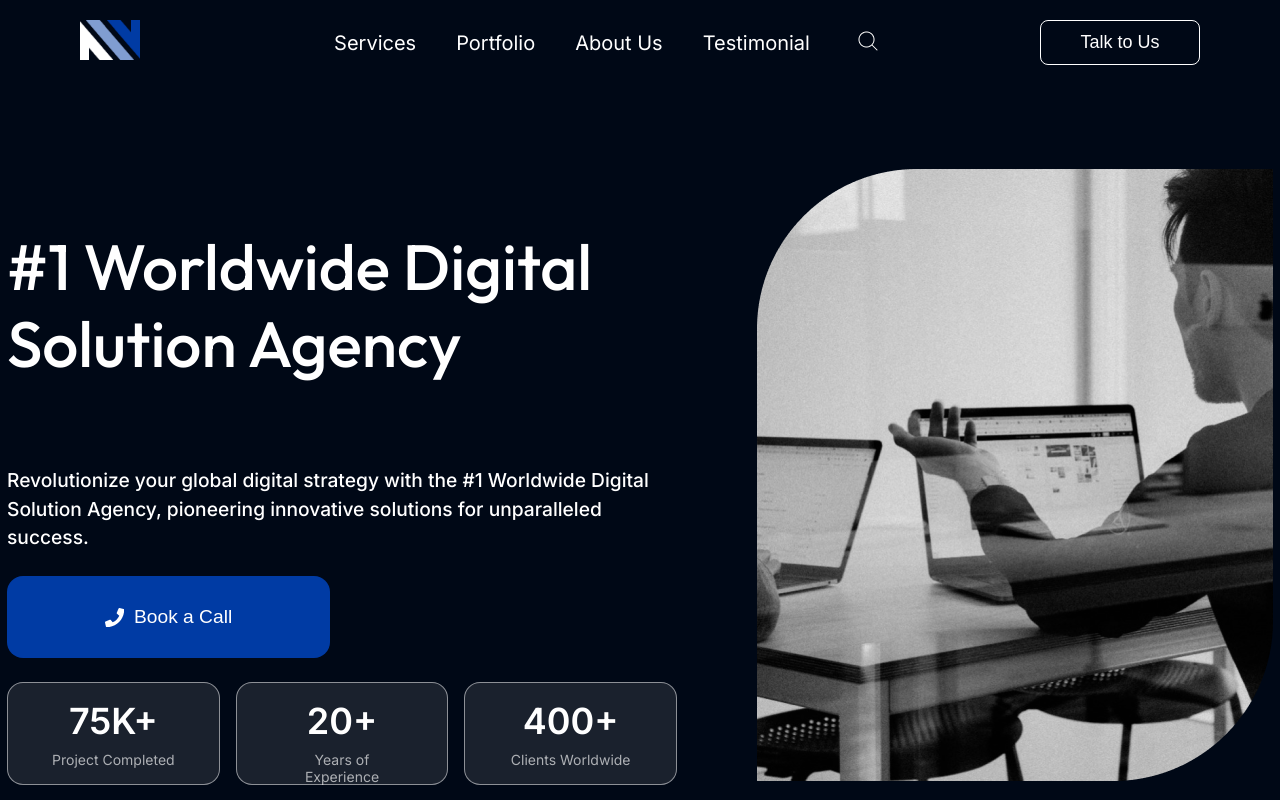
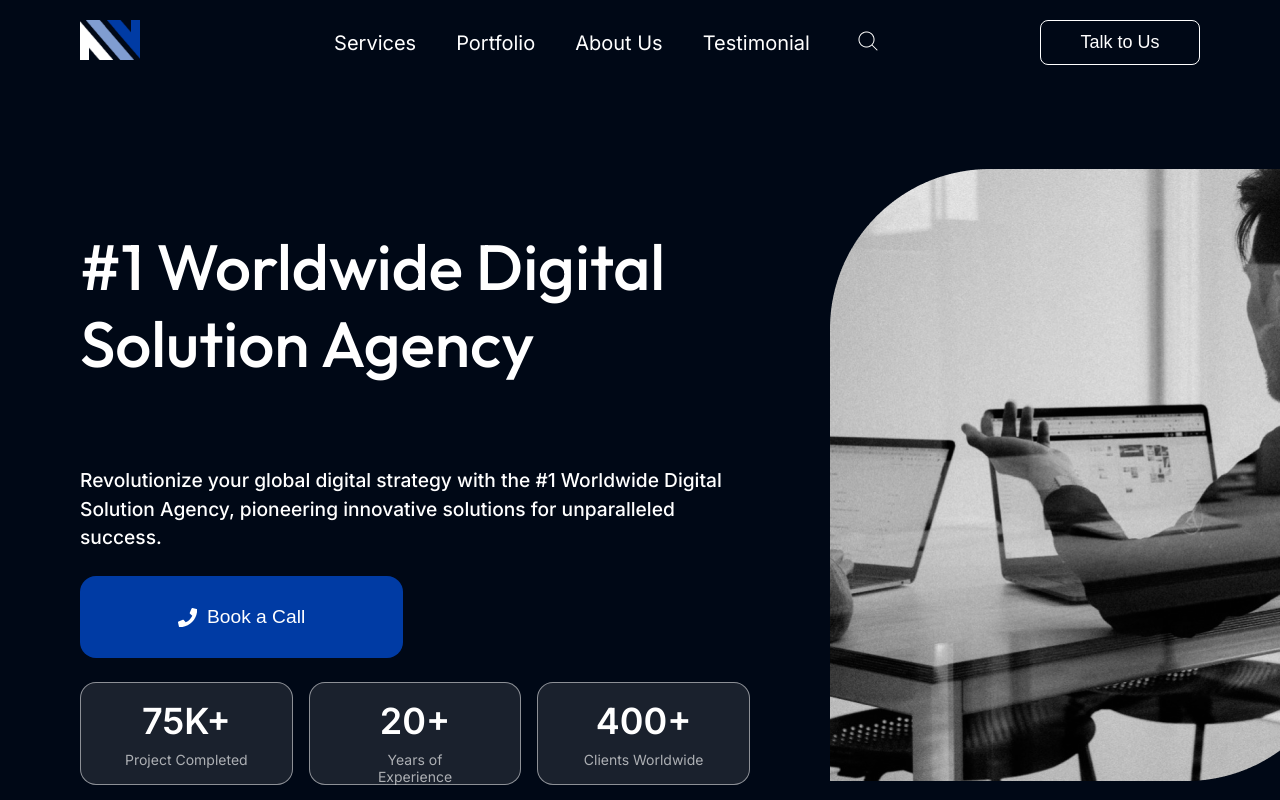
Before and after one commit to devecode-simran/manentia-ai, a React (Create React App) app: page / in a window 1280 px wide. Shown: the top 800 px of the page. Built offline with nearby package versions, Linux system fonts and the light colour scheme.

Commit message:
fixing styles in hero section

```diff
--- a/src/Styles/HeroSection.css
+++ b/src/Styles/HeroSection.css
@@ -7,12 +7,11 @@
     padding: 80px;
     background-color: #000816;
     box-sizing: border-box;
+    width: 100%;
 }
 
 .hero-content {
-
-    max-width: 670px;
-    display: flex;
+        display: flex;
     flex-direction: column;
     align-items: flex-start;
     box-sizing: border-box;
```
